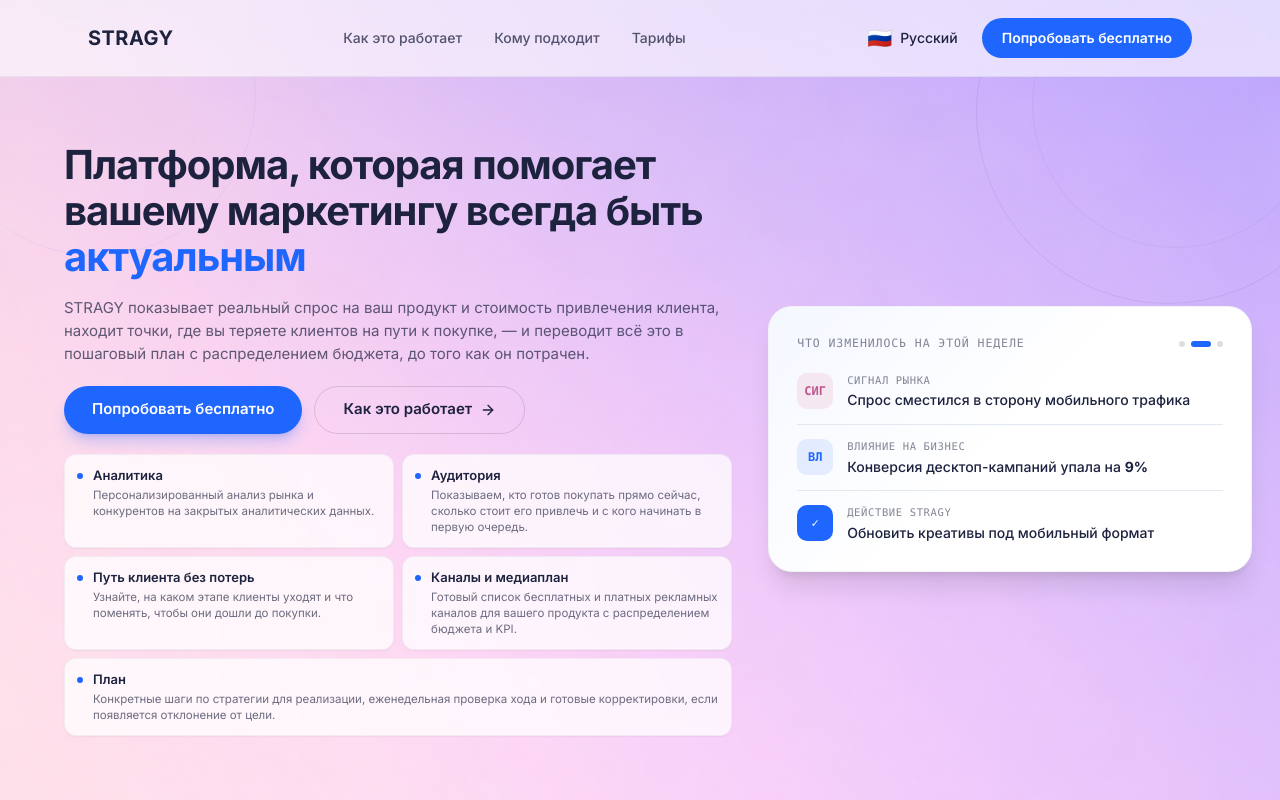
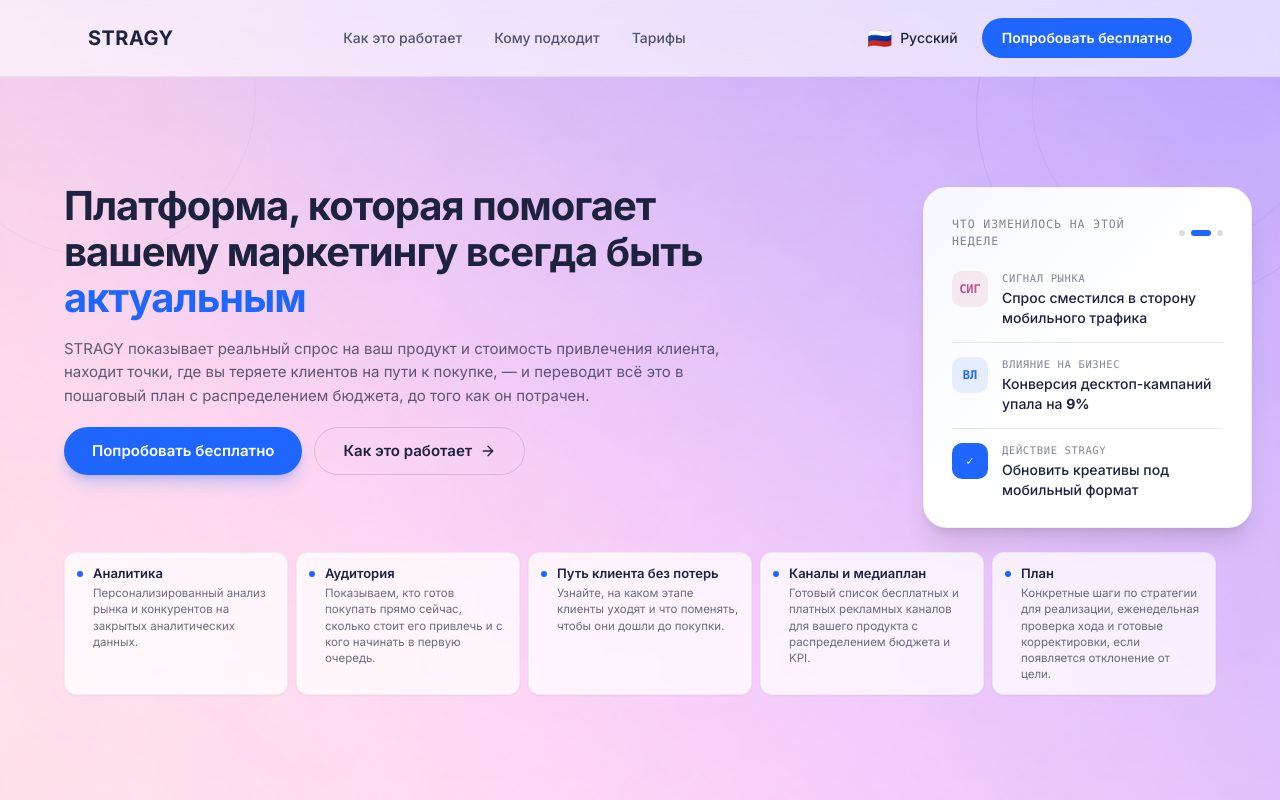
Before and after one commit to irena-sharapa/stragy-leap-launch, a React (Vite) app: page /ru/kak-rabotaet in a window 1280 px wide. Shown: the top 800 px of the page. Built offline with nearby package versions, Linux system fonts and the light colour scheme.

Commit message:
Changes
Co-authored-by: irena-sharapa <204727947+irena-sharapa@users.noreply.github.com>

```diff
--- a/src/pages/Index.tsx
+++ b/src/pages/Index.tsx
@@ -244,7 +244,7 @@ const Index = () => {
           {/* Hero */}
           <header className="min-h-[calc(100vh-76px)] flex items-center py-8 md:py-10 px-5 sm:px-6">
             <div className="max-w-6xl mx-auto w-full">
-              <div className="grid lg:grid-cols-[58%_42%] gap-8 lg:gap-9 items-center">
+              <div className="grid lg:grid-cols-[58%_42%] gap-8 lg:gap-9 items-start">
                 <div>
                   {t.hero.badge && (
                     <div className="inline-flex items-center gap-2 text-primary text-[11px] sm:text-xs font-semibold tracking-[0.12em] uppercase mb-4 font-mono">
@@ -274,13 +274,21 @@ const Index = () => {
                       {t.hero.ctaSecondary} <ArrowRight className="ml-2 w-4 h-4" />
                     </a>
                   </div>
+                </div>
 
-                  <div className="mt-5">
-                    <ul className="grid sm:grid-cols-2 gap-2">
+                <div className="flex items-start justify-center lg:justify-end lg:pt-1">
+                  <div className="w-full sm:w-[65%] lg:w-[68%]">
+                    <SignalCard />
+                  </div>
+                </div>
+              </div>
+
+              <div className="mt-6">
+                <ul className="grid grid-cols-2 sm:grid-cols-3 lg:grid-cols-5 gap-2">
                   {t.hero.platformShows.map((item, i) => (
                     <li
                       key={i}
-                          className={`bg-white/75 backdrop-blur-sm rounded-xl p-3 shadow-sm border border-stragy-dark-text/[0.05] hover:shadow-md hover:border-primary/20 transition ${i === t.hero.platformShows.length - 1 ? "sm:col-span-2" : ""}`}
+                      className="bg-white/75 backdrop-blur-sm rounded-xl p-3 shadow-sm border border-stragy-dark-text/[0.05] hover:shadow-md hover:border-primary/20 transition"
                     >
                       <div className="flex items-start gap-2.5">
                         <span className="mt-1.5 w-1.5 h-1.5 rounded-full bg-primary flex-none" />
@@ -292,14 +300,6 @@ const Index = () => {
                     </li>
                   ))}
                 </ul>
-                  </div>
-                </div>
-
-                <div className="flex items-center justify-center mt-4 lg:mt-0">
-                  <div className="w-full sm:w-[85%] lg:w-full">
-                    <SignalCard />
-                  </div>
-                </div>
               </div>
             </div>
           </header>
```
Lines whose indentation alone changed are shown as unchanged.
